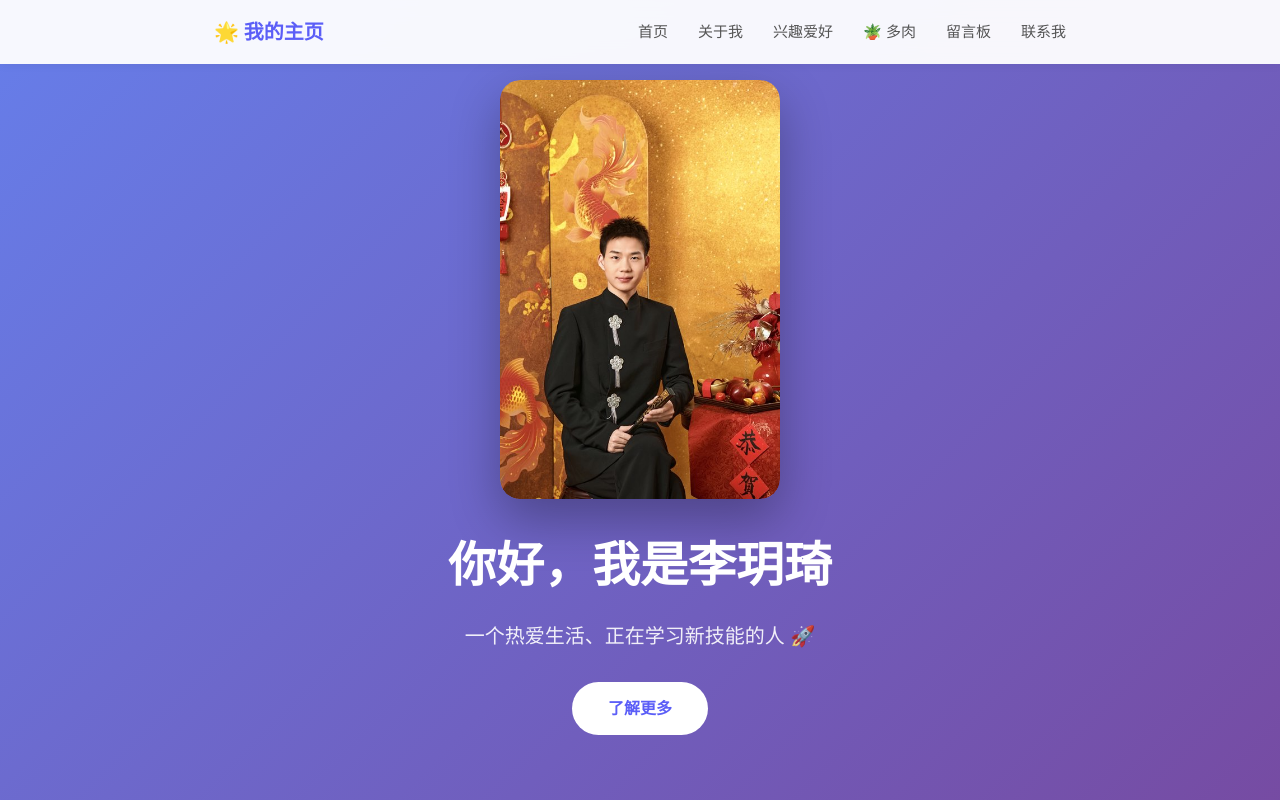
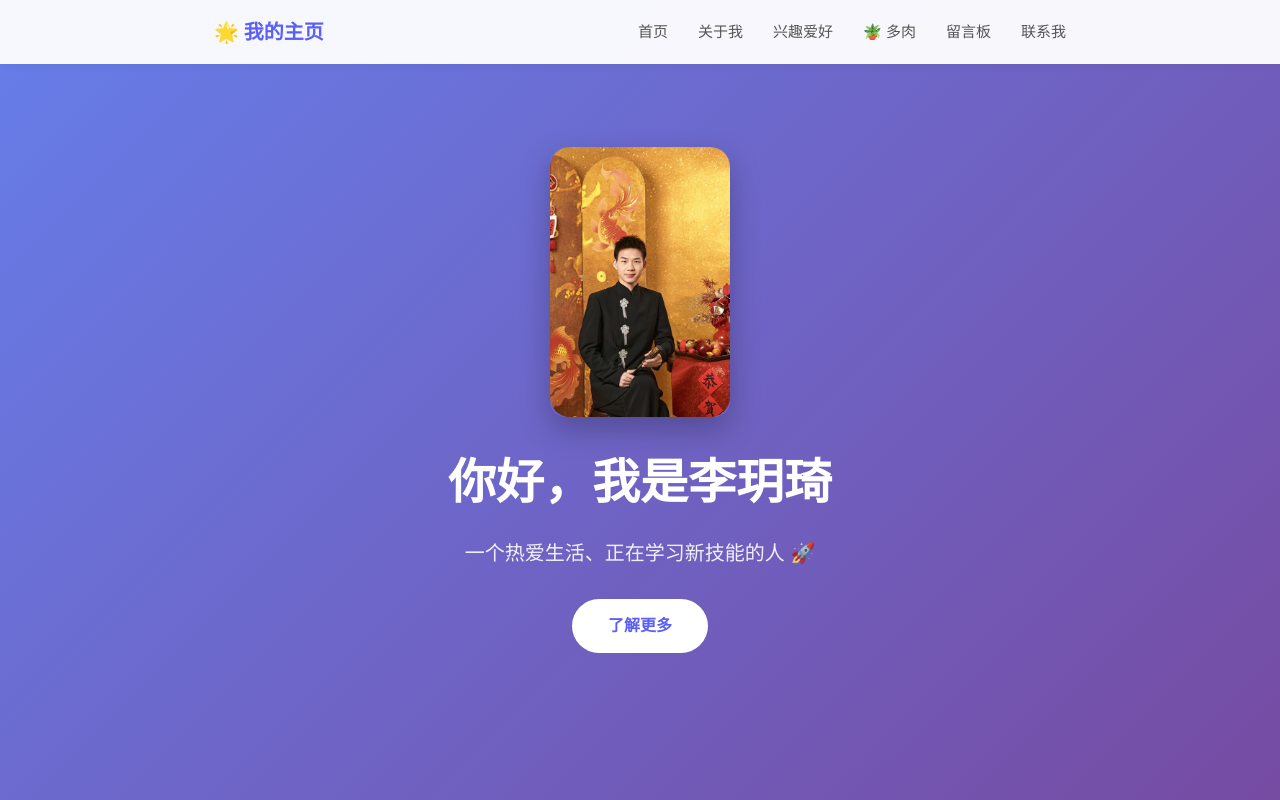
Before and after one commit to moxiaoyuuu/my-website, a website: page index.html in a window 1280 px wide. Shown: the top 800 px of the page. Drawn offline with Linux system fonts and the light colour scheme; no server answers.

Commit message:
缩小照片尺寸

```diff
--- a/index.html
+++ b/index.html
@@ -743,12 +743,12 @@
         }
 
         .photo-placeholder {
-            width: 280px;
-            border-radius: 20px;
+            width: 180px;
+            border-radius: 16px;
             background: transparent;
             display: inline-block;
             margin-bottom: 20px;
-            box-shadow: 0 20px 50px rgba(0,0,0,0.3);
+            box-shadow: 0 12px 30px rgba(0,0,0,0.25);
             overflow: hidden;
         }
 
```
